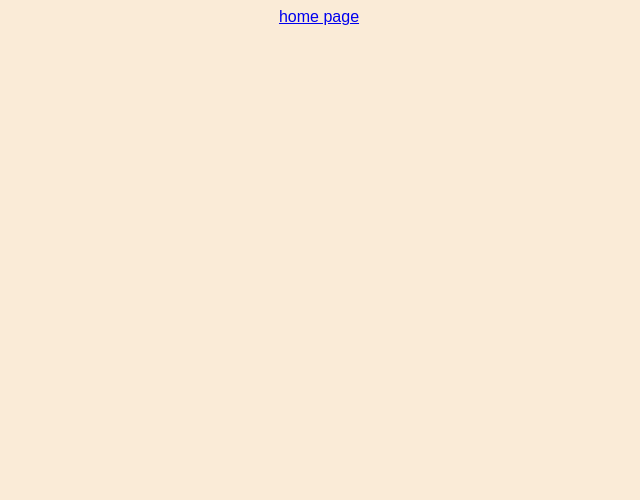
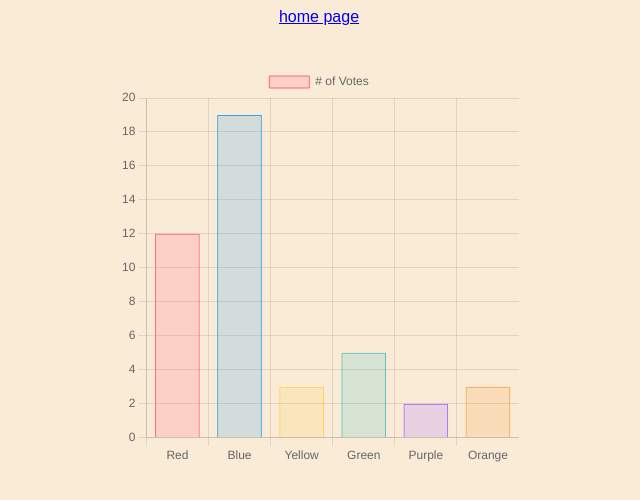
Before and after one commit to kakizaki55/sep-lab11-pokemon-catcher, a website with bundled scripts: page results-page/index.html in a window 1280 px wide. Shown: the whole page, without its empty margins (321-961 px from the left). Built offline with nearby package versions, Linux system fonts and the light colour scheme.

Commit message:
added a chart but i forgot to make a new dev branch

```diff
--- a/results-page/index.html
+++ b/results-page/index.html
@@ -7,6 +7,7 @@
     <link rel="stylesheet" href="../styles/style.css">
     <link rel="stylesheet" href="../styles/results.css">
     <title>Pokemon Resluts Page</title>
+    <script src="https://cdn.jsdelivr.net/npm/chart.js@3.5.1/dist/chart.min.js"></script>
 </head>
 <body>
     <header>
@@ -15,7 +16,9 @@
     <main>
         <div id="caught-pokemons"></div>
     </main>
-    <canvas id="myChart" width="400" height="400"></canvas>
+    <section class="chart">
+        <canvas id="results-chart" width="400" height="400"></canvas>
+    </section>
     <script type='module' src="results.js"></script>
 </body>
 </html>
--- a/results-page/results.js
+++ b/results-page/results.js
@@ -29,5 +29,45 @@ for (let seen of seenPokemons){
 
     div.append(header, img, saw, caught);
     caughtPokemonContainer.append(div);
-    setTimeout(5000);
+
 }
+
+
+const ctx = document.getElementById('results-chart');
+// eslint-disable-next-line no-undef
+new Chart(ctx, {
+    type: 'bar',
+    data: {
+        labels: ['Red', 'Blue', 'Yellow', 'Green', 'Purple', 'Orange'],
+        datasets: [{
+            label: '# of Votes',
+            data: [12, 19, 3, 5, 2, 3],
+            backgroundColor: [
+                'rgba(255, 99, 132, 0.2)',
+                'rgba(54, 162, 235, 0.2)',
+                'rgba(255, 206, 86, 0.2)',
+                'rgba(75, 192, 192, 0.2)',
+                'rgba(153, 102, 255, 0.2)',
+                'rgba(255, 159, 64, 0.2)'
+            ],
+            borderColor: [
+                'rgba(255, 99, 132, 1)',
+                'rgba(54, 162, 235, 1)',
+                'rgba(255, 206, 86, 1)',
+                'rgba(75, 192, 192, 1)',
+                'rgba(153, 102, 255, 1)',
+                'rgba(255, 159, 64, 1)'
+            ],
+            borderWidth: 1
+        }]
+    },
+    options: {
+        scales: {
+            y: {
+                beginAtZero: true
+            }
+        }
+    }
+
+
+});
```
